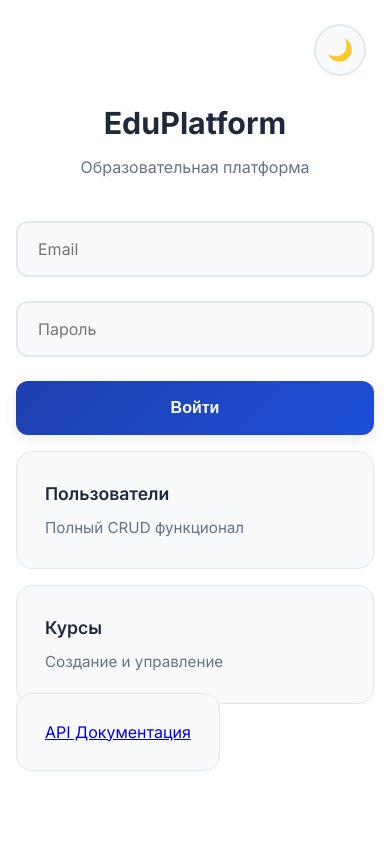
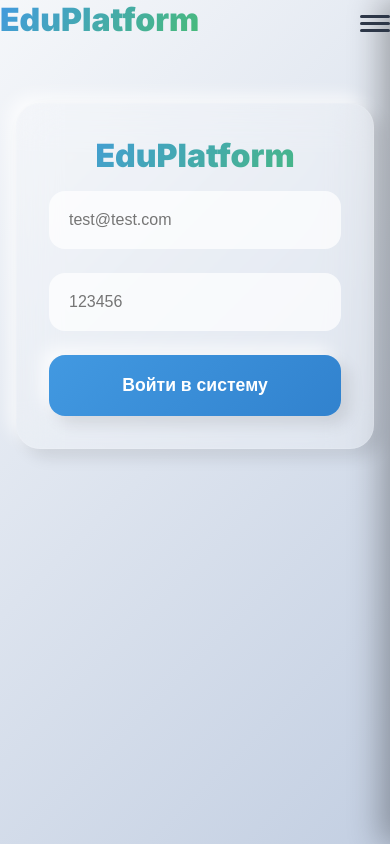
Before and after one commit to U007U/educational-platform, a FastAPI app: page / in a window 390 px wide. Run offline with FastAPI, Linux system fonts and the light colour scheme.

Commit message:
feat: Neomorphism 2025 + hamburger menu + full responsive

```diff
--- a/static/css/style.css
+++ b/static/css/style.css
@@ -1,68 +1,65 @@
-/* ПРОФЕССИОНАЛЬНАЯ ПАЛИТРА */
+/* NEOMORPHISM 2025 + MOBILE-FIRST */
 :root {
-    --bg-primary: #ffffff; --bg-secondary: #f8fafc; --text-primary: #1e293b; --text-secondary: #64748b;
-    --accent: #1e40af; --accent-hover: #1d4ed8; --success: #059669; --border: #e2e8f0; --shadow: rgba(0,0,0,0.08);
+    --bg-primary: linear-gradient(135deg, #f5f7fa 0%, #c3cfe2 100%);
+    --bg-card: rgba(255,255,255,0.25); --glass: rgba(255,255,255,0.1);
+    --text-primary: #2d3748; --text-secondary: #718096;
+    --accent: #4299e1; --accent-hover: #3182ce; --success: #48bb78;
+    --shadow-neo: 8px 8px 16px rgba(0,0,0,0.1), -8px -8px 16px rgba(255,255,255,0.7);
 }
 
 [data-theme="dark"] {
-    --bg-primary: #0f0f23; --bg-secondary: #1a1a2e; --text-primary: #f8fafc; --text-secondary: #cbd5e1;
-    --accent: #3b82f6; --accent-hover: #2563eb; --success: #10b981; --border: #334155; --shadow: rgba(0,0,0,0.4);
+    --bg-primary: linear-gradient(135deg, #1a202c 0%, #2d3748 100%);
+    --bg-card: rgba(45,55,72,0.5); --glass: rgba(0,0,0,0.2);
+    --text-primary: #f7fafc; --text-secondary: #e2e8f0;
+    --accent: #63b3ed; --accent-hover: #4299e1;
 }
 
-/* ОСНОВЫ */
 * { margin: 0; padding: 0; box-sizing: border-box; }
-body {
-    font-family: 'Inter', -apple-system, sans-serif;
-    background: var(--bg-primary); color: var(--text-primary);
-    line-height: 1.6; transition: all 0.3s cubic-bezier(0.4, 0, 0.2, 1);
+body { font-family: 'Inter', system-ui, sans-serif; background: var(--bg-primary); color: var(--text-primary); min-height: 100vh; }
+
+/* MOBILE-FIRST CONTAINER */
+.container { max-width: 1400px; margin: 0 auto; padding: 1.5rem; }
+
+/* ГАМБУРГЕР МЕНЮ */
+.header { display: flex; justify-content: space-between; align-items: center; margin-bottom: 2rem; }
+.hamburger { display: flex; flex-direction: column; width: 30px; height: 25px; cursor: pointer; gap: 4px; z-index: 1000; }
+.hamburger span { width: 100%; height: 3px; background: var(--text-primary); border-radius: 3px; transition: 0.3s; }
+.hamburger.active span:nth-child(1) { transform: rotate(45deg) translate(8px, 8px); }
+.hamburger.active span:nth-child(2) { opacity: 0; }
+.hamburger.active span:nth-child(3) { transform: rotate(-45deg) translate(7px, -7px); }
+.menu { position: fixed; top: 0; right: -300px; width: 300px; height: 100vh; background: var(--bg-card); backdrop-filter: blur(20px); transition: 0.4s; padding: 2rem; box-shadow: -10px 0 30px rgba(0,0,0,0.3); }
+.menu.active { right: 0; }
+.menu-item { display: block; padding: 1rem; color: var(--text-primary); text-decoration: none; border-radius: 12px; margin-bottom: 1rem; transition: 0.3s; }
+.menu-item:hover { background: var(--glass); transform: translateX(10px); }
+
+/* LOGIN FORM */
+.login-card {
+    background: var(--bg-card); backdrop-filter: blur(20px); border-radius: 24px;
+    padding: 3rem; max-width: 450px; margin: 0 auto 2rem; border: 1px solid var(--glass);
+    box-shadow: var(--shadow-neo);
 }
+.logo { font-size: 2.5rem; font-weight: 900; text-align: center; margin-bottom: 1rem; background: linear-gradient(135deg, var(--accent), var(--success)); -webkit-background-clip: text; -webkit-text-fill-color: transparent; }
 
-/* КОНТЕЙНЕР */
-.container { max-width: 450px; margin: 0 auto; padding: 2rem 1rem; min-height: 100vh; display: flex; flex-direction: column; justify-content: center; }
+/* INPUT + BUTTON */
+input { width: 100%; padding: 1.25rem; border: none; border-radius: 16px; background: rgba(255,255,255,0.7); color: var(--text-primary); font-size: 1rem; margin-bottom: 1.5rem; transition: 0.3s; }
+input:focus { outline: none; box-shadow: 0 0 0 4px rgba(66,153,225,0.2); transform: scale(1.02); }
+.btn { width: 100%; padding: 1.25rem; border: none; border-radius: 16px; background: linear-gradient(135deg, var(--accent), var(--accent-hover)); color: white; font-size: 1.1rem; font-weight: 600; cursor: pointer; transition: all 0.3s cubic-bezier(0.175, 0.885, 0.32, 1); box-shadow: var(--shadow-neo); }
+.btn:hover { transform: translateY(-4px); box-shadow: 0 20px 40px rgba(66,153,225,0.4); }
 
-/* ЗАГОЛОВОК */
-.header { text-align: center; margin-bottom: 2.5rem; }
-.logo { font-size: 2.2rem; font-weight: 800; color: var(--text-primary); margin-bottom: 0.5rem; }
-.subtitle { color: var(--text-secondary); font-size: 1rem; }
+/* DASHBOARD CARDS */
+.dashboard-grid { display: grid; grid-template-columns: repeat(auto-fit, minmax(350px, 1fr)); gap: 2rem; }
+.card {
+    background: var(--bg-card); backdrop-filter: blur(20px); border-radius: 24px; padding: 2.5rem;
+    border: 1px solid var(--glass); cursor: pointer; transition: all 0.4s cubic-bezier(0.175, 0.885, 0.32, 1.275);
+    box-shadow: var(--shadow-neo);
+}
+.card:hover { transform: translateY(-12px) scale(1.02); box-shadow: 0 30px 60px rgba(0,0,0,0.2); border-color: var(--accent); }
+.card-title { font-size: 1.5rem; font-weight: 700; margin-bottom: 0.5rem; }
 
-/* ФОРМА */
-.form-group { margin-bottom: 1.5rem; }
-input {
-    width: 100%; padding: 1rem 1.25rem; border: 2px solid var(--border); border-radius: 12px;
-    font-size: 1rem; background: var(--bg-secondary); color: var(--text-primary); font-family: inherit;
-    transition: all 0.25s cubic-bezier(0.4, 0, 0.2, 1);
+/* АДАПТИВНОСТЬ 2025 */
+@media (max-width: 768px) {
+    .container { padding: 1rem; }
+    .login-card { padding: 2rem; margin-bottom: 1rem; }
+    .dashboard-grid { grid-template-columns: 1fr; gap: 1.5rem; }
 }
-input:focus { outline: none; border-color: var(--accent); box-shadow: 0 0 0 4px rgba(30,64,175,0.1); }
-
-/* КНОПКА */
-.btn {
-    width: 100%; padding: 1.125rem; border: none; border-radius: 12px; font-size: 1rem; font-weight: 600;
-    background: linear-gradient(135deg, var(--accent), var(--accent-hover)); color: white; cursor: pointer;
-    transition: all 0.25s cubic-bezier(0.4, 0, 0.2, 1); box-shadow: 0 4px 14px var(--shadow);
-}
-.btn:hover { transform: translateY(-2px); box-shadow: 0 8px 25px var(--shadow); }
-
-/* ПЕРЕКЛЮЧАТЕЛЬ ТЕМЫ */
-.theme-toggle {
-    position: fixed; top: 1.5rem; right: 1.5rem; background: var(--bg-secondary); border: 2px solid var(--border);
-    border-radius: 50%; width: 52px; height: 52px; cursor: pointer; display: flex; align-items: center; justify-content: center;
-    transition: all 0.3s cubic-bezier(0.4, 0, 0.2, 1); font-size: 1.3rem; backdrop-filter: blur(10px);
-}
-.theme-toggle:hover { transform: scale(1.05); }
-
-/* КАРТОЧКИ */
-.card {
-    background: var(--bg-secondary); border-radius: 16px; padding: 1.75rem; margin: 1rem 0; border: 1px solid var(--border);
-    transition: all 0.3s cubic-bezier(0.4, 0, 0.2, 1); cursor: pointer; position: relative; overflow: hidden;
-}
-.card::before { content: ''; position: absolute; top: 0; left: 0; right: 0; height: 4px; background: linear-gradient(90deg, var(--accent), var(--success)); opacity: 0; transition: opacity 0.3s; }
-.card:hover {
-    transform: translateY(-8px); box-shadow: 0 20px 40px var(--shadow);
-    border-color: var(--accent);
-}
-.card:hover::before { opacity: 1; }
-.card-title { font-size: 1.1rem; font-weight: 600; margin-bottom: 0.5rem; color: var(--text-primary); }
-.card-text { color: var(--text-secondary); font-size: 0.95rem; }
-
-/* АДАПТИВНОСТЬ */
-@media (max-width: 480px) { .container { padding: 1.5rem 1rem; } .logo { font-size: 1.9rem; } }
+@media (max-width: 480px) { .logo { font-size: 2rem; } }
--- a/static/js/app.js
+++ b/static/js/app.js
@@ -1,20 +1,11 @@
-// ТЕМА ПО УМОЛЧАНИЮ (системная + localStorage)
-const isDark = localStorage.getItem('theme') === 'dark' ||
-    (!localStorage.getItem('theme') && window.matchMedia('(prefers-color-scheme: dark)').matches);
-document.documentElement.setAttribute('data-theme', isDark ? 'dark' : 'light');
-document.querySelector('.theme-toggle').textContent = isDark ? '☀️' : '🌙';
+// ГАМБУРГЕР МЕНЮ
+function toggleMenu() {
+    document.querySelector('.hamburger').classList.toggle('active');
+    document.querySelector('.menu').classList.toggle('active');
+}
 
-// ПЕРЕКЛЮЧАТЕЛЬ ТЕМЫ
-document.querySelector('.theme-toggle').addEventListener('click', () => {
-    const isDark = document.documentElement.getAttribute('data-theme') === 'dark';
-    const newTheme = isDark ? 'light' : 'dark';
-    document.documentElement.setAttribute('data-theme', newTheme);
-    document.querySelector('.theme-toggle').textContent = isDark ? '🌙' : '☀️';
-    localStorage.setItem('theme', newTheme);
-});
-
-// АВТОРИЗАЦИЯ
-document.getElementById('loginForm').addEventListener('submit', async (e) => {
+// LOGIN
+document.getElementById('loginForm')?.addEventListener('submit', async (e) => {
     e.preventDefault();
     const email = document.getElementById('email').value;
     const password = document.getElementById('password').value;
@@ -24,7 +15,7 @@ document.getElementById('loginForm').addEventListener('submit', async (e) => {
         btn.textContent = '⏳ Вход...'; btn.disabled = true;
         const response = await fetch('/auth/token', {
             method: 'POST',
-            headers: { 'Content-Type': 'application/x-www-form-urlencoded' },
+            headers: {'Content-Type': 'application/x-www-form-urlencoded'},
             body: `username=${encodeURIComponent(email)}&password=${encodeURIComponent(password)}`
         });
 
@@ -38,6 +29,22 @@ document.getElementById('loginForm').addEventListener('submit', async (e) => {
     } catch (error) {
         alert('❌ ' + error.message);
     } finally {
-        btn.textContent = '🚀 Войти'; btn.disabled = false;
+        btn.textContent = 'Войти в систему'; btn.disabled = false;
     }
 });
+
+// DASHBOARD
+if (window.location.pathname === '/dashboard') {
+    if(!localStorage.getItem('token')) window.location.href='/';
+
+    fetch('/protected/profile', {
+        headers: {'Authorization': `Bearer ${localStorage.getItem('token')}`}
+    }).then(r=>r.json()).then(user=> {
+        document.getElementById('userEmail').textContent = user.email;
+    }).catch(()=>window.location.href='/');
+
+    function logout() { localStorage.removeItem('token'); window.location.href='/'; }
+    function loadCourses() { alert('Курсы скоро!'); }
+    function loadLessons() { alert('Уроки скоро!'); }
+    function loadProfile() { alert('Настройки скоро!'); }
+}
--- a/templates/index.html
+++ b/templates/index.html
@@ -4,40 +4,30 @@
     <meta charset="UTF-8">
     <meta name="viewport" content="width=device-width, initial-scale=1.0">
     <title>EduPlatform</title>
-    <link rel="preconnect" href="https://fonts.googleapis.com">
-    <link rel="preconnect" href="https://fonts.gstatic.com" crossorigin>
-    <link href="https://fonts.googleapis.com/css2?family=Inter:wght@400;500;600;700&display=swap" rel="stylesheet">
+    <link href="https://fonts.googleapis.com/css2?family=Inter:wght@400;500;600;700;900&display=swap" rel="stylesheet">
     <link rel="stylesheet" href="/static/css/style.css">
 </head>
 <body>
-    <button class="theme-toggle" aria-label="Переключить тему">🌙</button>
+    <div class="header">
+        <div class="logo">EduPlatform</div>
+        <div class="hamburger" onclick="toggleMenu()">
+            <span></span><span></span><span></span>
+        </div>
+    </div>
+
+    <nav class="menu" id="menu">
+        <a href="/docs" class="menu-item">📚 API Документация</a>
+        <a href="/dashboard" class="menu-item">👤 Личный кабинет</a>
+    </nav>
 
     <div class="container">
-        <div class="header">
+        <div class="login-card">
             <div class="logo">EduPlatform</div>
-            <div class="subtitle">Образовательная платформа</div>
-        </div>
-
-        <form id="loginForm">
-            <div class="form-group">
-                <input type="email" id="email" placeholder="Email" required>
-            </div>
-            <div class="form-group">
-                <input type="password" id="password" placeholder="Пароль" required>
-            </div>
-            <button type="submit" class="btn">Войти</button>
-        </form>
-
-        <div class="features">
-            <div class="card">
-                <div class="card-title">Пользователи</div>
-                <div class="card-text">Полный CRUD функционал</div>
-            </div>
-            <div class="card">
-                <div class="card-title">Курсы</div>
-                <div class="card-text">Создание и управление</div>
-            </div>
-            <a href="/docs" class="card">API Документация</a>
+            <form id="loginForm">
+                <input type="email" id="email" placeholder="test@test.com" required>
+                <input type="password" id="password" placeholder="123456" required>
+                <button type="submit" class="btn">Войти в систему</button>
+            </form>
         </div>
     </div>
 
```
Also changed, not shown: PROJECT-STATUS.md (+33 -43 lines), templates/dashboard.html (+17 -22 lines).
